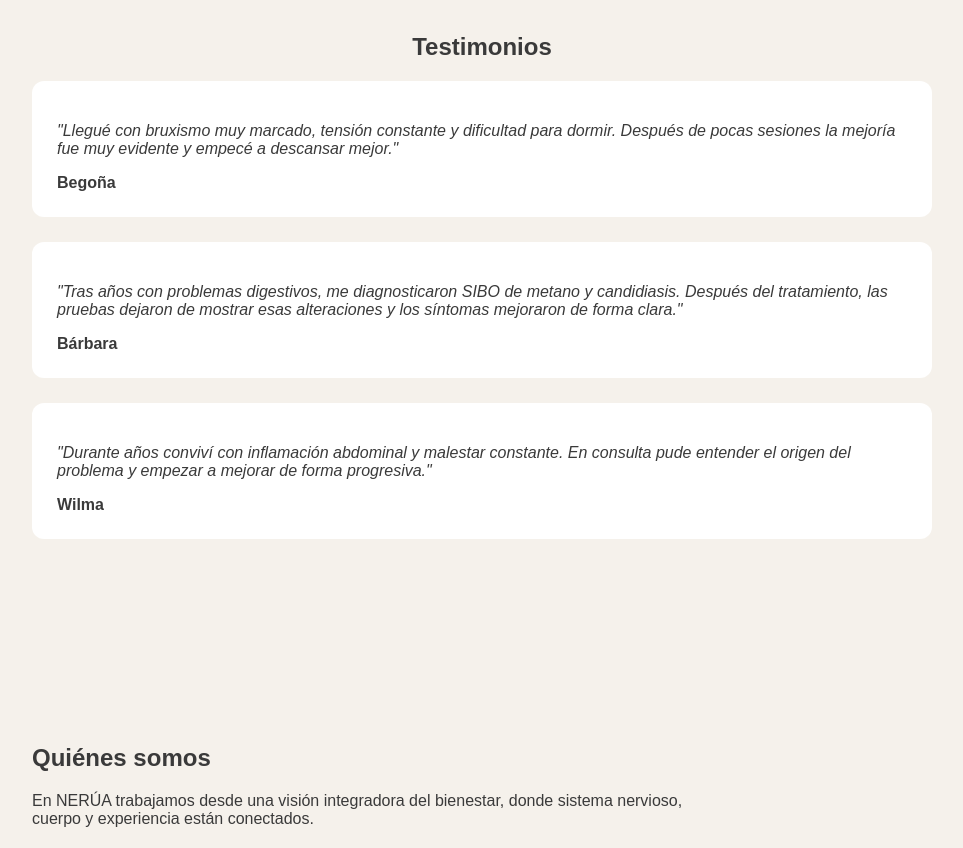
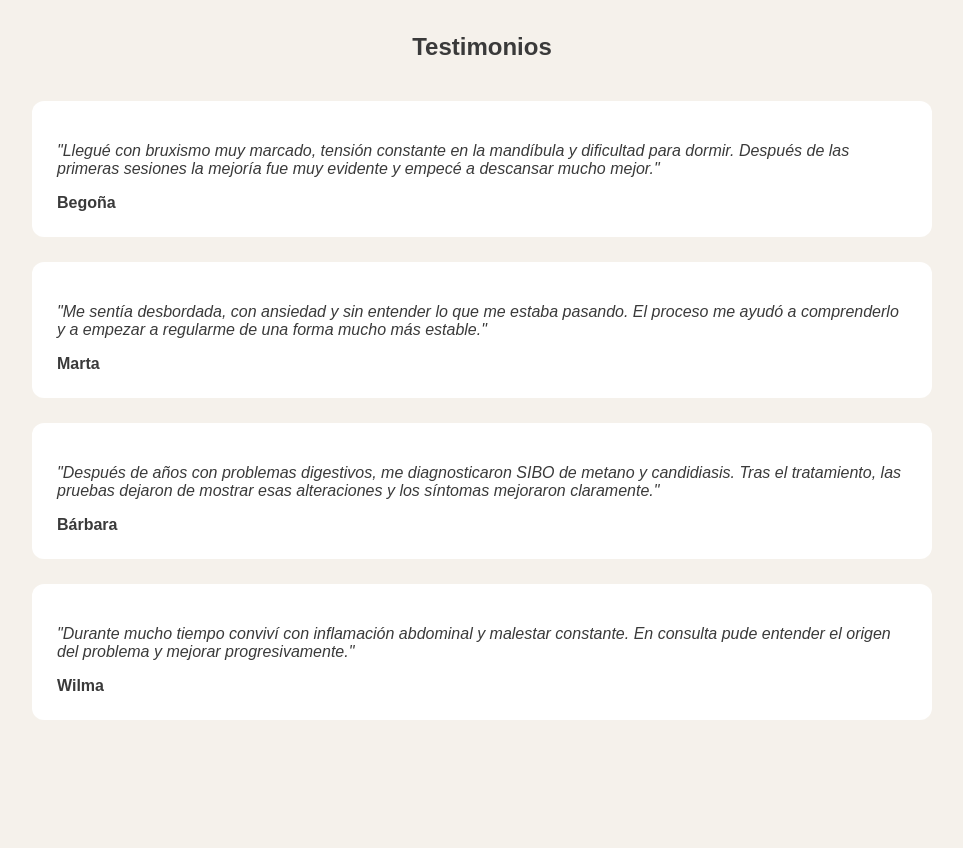
Before and after one commit to Centronerua/Nerua-web, a Next.js app: page / in a window 1280 px wide. Shown: the part 2960-3808 px from the top of the page, without its empty margins (158-1121 px from the left). Built offline with nearby package versions, Linux system fonts and the light colour scheme.

Commit message:
Update page.js

```diff
--- a/app/page.js
+++ b/app/page.js
@@ -71,21 +71,28 @@ export default function Home() {
 
      {/* TESTIMONIOS */}
 <section style={section}>
-        <h2 style={{textAlign:"center"}}>Testimonios</h2>
+  <h2 style={{textAlign:"center", marginBottom:"40px"}}>
+    Testimonios
+  </h2>
 
   <Testimonial
     name="Begoña"
-          text="Llegué con bruxismo muy marcado, tensión constante y dificultad para dormir. Después de pocas sesiones la mejoría fue muy evidente y empecé a descansar mejor."
+    text="Llegué con bruxismo muy marcado, tensión constante en la mandíbula y dificultad para dormir. Después de las primeras sesiones la mejoría fue muy evidente y empecé a descansar mucho mejor."
+  />
+
+  <Testimonial
+    name="Marta"
+    text="Me sentía desbordada, con ansiedad y sin entender lo que me estaba pasando. El proceso me ayudó a comprenderlo y a empezar a regularme de una forma mucho más estable."
   />
 
   <Testimonial
     name="Bárbara"
-          text="Tras años con problemas digestivos, me diagnosticaron SIBO de metano y candidiasis. Después del tratamiento, las pruebas dejaron de mostrar esas alteraciones y los síntomas mejoraron de forma clara."
+    text="Después de años con problemas digestivos, me diagnosticaron SIBO de metano y candidiasis. Tras el tratamiento, las pruebas dejaron de mostrar esas alteraciones y los síntomas mejoraron claramente."
   />
 
   <Testimonial
     name="Wilma"
-          text="Durante años conviví con inflamación abdominal y malestar constante. En consulta pude entender el origen del problema y empezar a mejorar de forma progresiva."
+    text="Durante mucho tiempo conviví con inflamación abdominal y malestar constante. En consulta pude entender el origen del problema y mejorar progresivamente."
   />
 
 </section>
```
Lines whose indentation alone changed are shown as unchanged.
